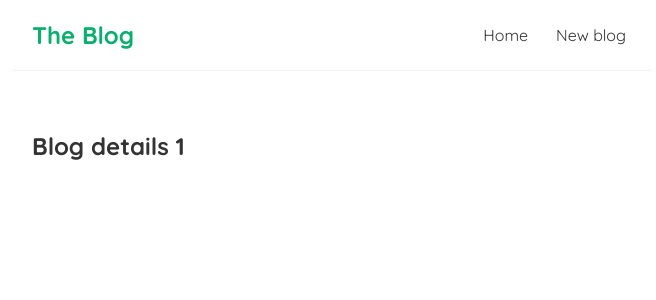
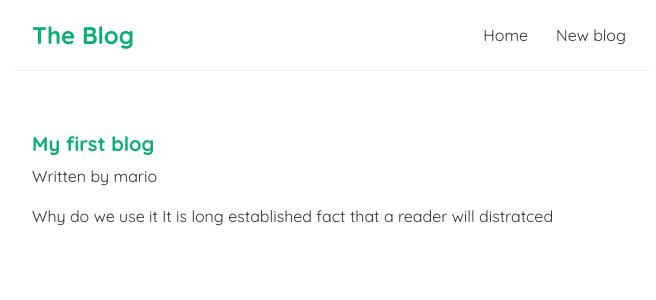
Before and after one commit to hefsijoseph/blog, a React (Create React App) app: page /blogs/1 in a window 1280 px wide. Shown: the top 300 px of the page, without its empty margins (308-964 px from the left). Built offline with nearby package versions, Linux system fonts and the light colour scheme; data requests are answered from the project's data file.

Commit message:
reusing custom hook

```diff
--- a/src/BlogDetails.js
+++ b/src/BlogDetails.js
@@ -1,12 +1,22 @@
 import { useParams } from "react-router-dom";
+import useFetch from "./useFetch";
 
 const BlogDetails = () => {
     // grab parameters/ route parameter from url  by use of hook
     const { id } = useParams()
+    const { data: blog, error, isPending } = useFetch("http://localhost:8000/blogs/" + id)
 
     return (
         <div className="blog-details">
-            <h2>Blog details { id } </h2>
+            { isPending && <div>Loading...</div>}
+            { error && <div>{ error }</div>}
+            { blog && (
+                <article>
+                    <h2>{blog.title }</h2>
+                    <p>Written by {blog.author}</p>
+                    <div>{blog.body}</div>
+                </article>
+            )}
         </div>
      );
 }
--- a/src/BlogList.js
+++ b/src/BlogList.js
@@ -1,3 +1,5 @@
+import { Link } from "react-router-dom";
+
 const BlogList = ({ blogs, title,handleDelete }) => {
      // destructure props above is shortcut for the code
     // const blogs= props.blogs;
@@ -11,9 +13,11 @@
                 each root element must have a key */}
             {blogs.map((blog) => (
                 <div className="blog-preview" key={blog.id}>
+                  <Link to={`/blogs/${blog.id}`}>
                   <h2>{ blog.title }</h2>
                   <p>Written by { blog.author }</p>
-                  <button onClick={(e) => handleDelete(e,blog.id)}>Delete blog</button>
+                  </Link>
+                  {/* <button onClick={(e) => handleDelete(e,blog.id)}>Delete blog</button> */}
                 </div>
             ))}
      </div>
--- a/src/index.css
+++ b/src/index.css
@@ -59,3 +59,29 @@
   font-size: 20px;
   margin-bottom: 8px;
 }
+
+.blog-preview a{
+  text-decoration: none;
+}
+
+
+/* blogdetails page */
+
+.blog-details h2{
+  font-size: 20px;
+  color: rgb(10,175,112);
+  margin-bottom: 10px;
+}
+
+.blog-details div{
+  margin: 20px 0;
+}
+
+.blog-details button{
+  background: rgb(10,175,112);
+  color: white;
+  border: 0;
+  padding: 8px;
+  border-radius: 8px;
+  cursor: pointer;
+}
```
